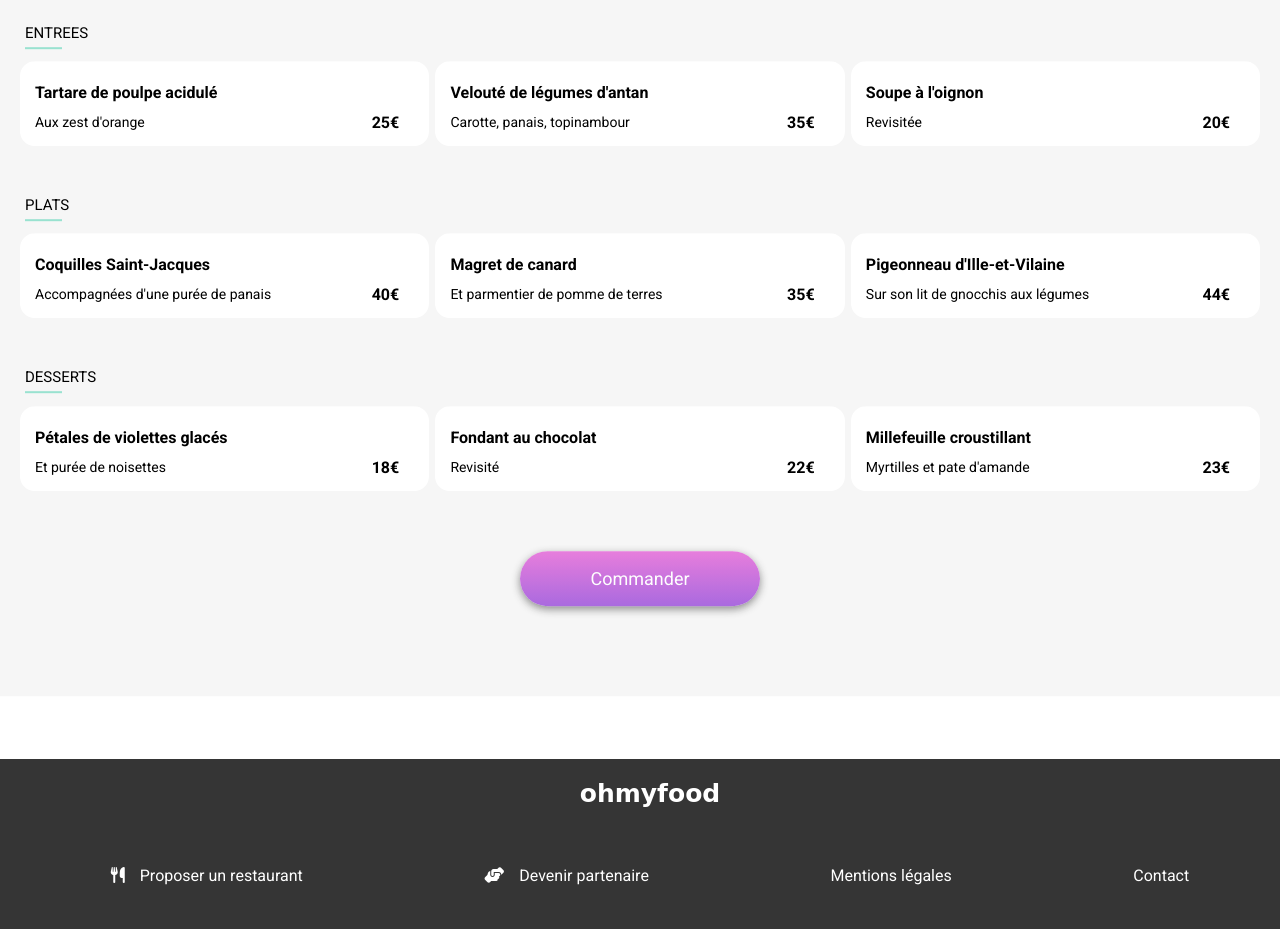
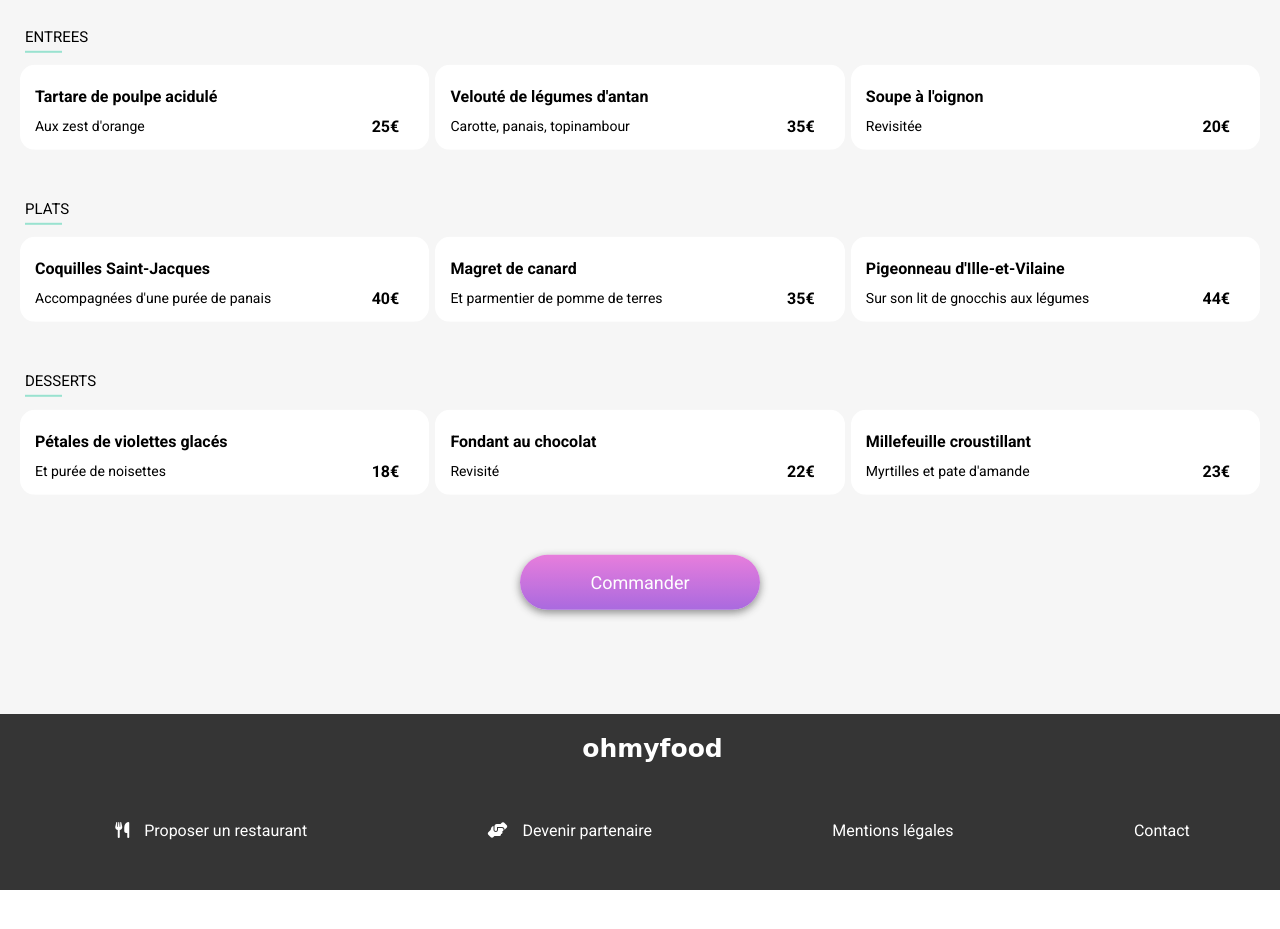
Before and after one commit to Kratoom/FlorianBoche_3_08042021, a plain HTML site: page menus/alafrancaise/index.html in a window 1280 px wide. Shown: the part 631-1560 px from the top of the page. After the commit the page ends 1521 px from the top, so only its background shows below. Drawn offline with Linux system fonts and the light colour scheme; a web font is replaced by a local one.

Commit message:
Fin du projet

```diff
--- a/sass/pages/accueil.scss
+++ b/sass/pages/accueil.scss
@@ -9,6 +9,7 @@
         img {
             width: 150px;
             margin-top: 20px;
+            margin-bottom: 10px;
 
             @media screen and (min-width:768px) {
                 width: 250px;
@@ -55,6 +56,7 @@
 
     h2 {
         margin-left: 25px;
+        margin-top: 25px;
 
         @media screen and (min-width:768px) {
             display: flex;
@@ -302,10 +304,11 @@
         & h4 {
             font-family: 'Shrikhand', cursive;
             padding-top: 20px;
+            margin-top: 0;
+            font-size: 20px;
 
             @media screen and (min-width:768px) {
                 font-size: 25px;
-                padding-top: 0px;
             }
         }
 
--- a/sass/pages/menu.scss
+++ b/sass/pages/menu.scss
@@ -1,7 +1,14 @@
 .menus {
+
+    .content_container{
+        background-color: $quaternary;
+    }
+
+
     .hautpage {
         width: 100%;
         display: flex;
+        background-color: white;
 
         & a {
             text-decoration: none;
@@ -67,7 +74,7 @@
         z-index: 1;
         transform: translateY(-6%);
         border-radius: 40px 40px 0 0;
-        padding-bottom: 50px;
+        padding-bottom: 5px;
 
         @media screen and (min-width:1024px) {
             transform: translateY(-8%);
@@ -75,7 +82,7 @@
 
 
         & .ensemble {
-            margin: 20px;
+            margin: 20px 20px 0 20px;
 
             & .heart {
                 display: flex;
@@ -197,6 +204,10 @@
                         & p {
                             font-weight: normal;
                             font-size: 14px;
+                            white-space: nowrap;
+                            overflow: hidden;
+                            text-overflow: ellipsis;
+                            width: 240px;
                         }
                     }
 
@@ -266,7 +277,7 @@
             cursor: pointer;
             opacity: 0.90;
 
-            &:hover{
+            &:hover {
                 opacity: 1;
                 box-shadow: 0px 5px 11px grey;
             }
@@ -280,7 +291,7 @@
         color: white;
 
         & .bloc {
-            margin-left: 20px;
+            margin-left: 25px;
             padding-bottom: 25px;
 
             @media screen and (min-width:768px) {
@@ -295,6 +306,7 @@
             font-family: 'Shrikhand', cursive;
             padding-top: 20px;
             margin-top: 0px;
+            font-size: 20px;
 
             @media screen and (min-width:768px) {
                 font-size: 25px;
```
Also changed, not shown: menus/alafrancaise/index.html (+0 -1 lines), styles.css, 1 other file.
